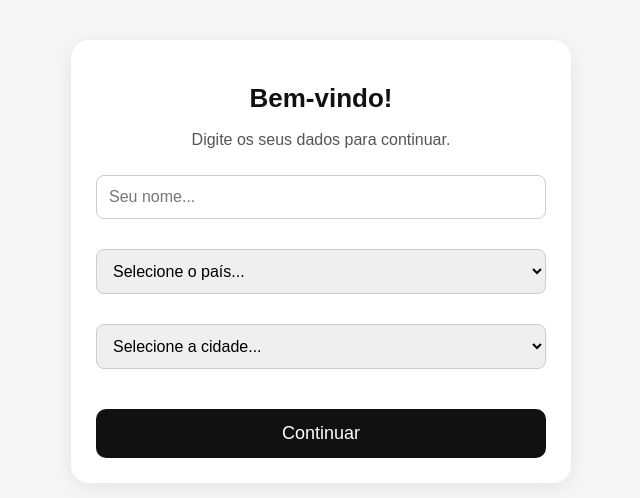
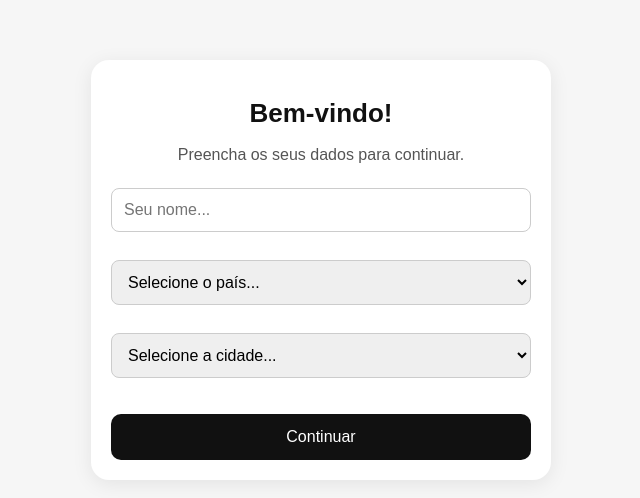
Before and after one commit to AraoSassa26/Longe-da-Zona-de-Conforto, a plain HTML site: page index.html in a window 1280 px wide. Shown: the whole page, without its empty margins (319-959 px from the left). Drawn offline with Linux system fonts and the light colour scheme.

Commit message:
index atualizado

```diff
--- a/index.html
+++ b/index.html
@@ -1,57 +1,34 @@
 <!DOCTYPE html>
 <html lang="pt">
 <head>
-    <meta charset="UTF-8" />
-    <meta name="viewport" content="width=device-width, initial-scale=1.0" />
+  <meta charset="utf-8" />
+  <meta name="viewport" content="width=device-width,initial-scale=1" />
   <title>Bem-vindo</title>
-
-    <link rel="stylesheet" href="css/style.css">
-
+  <link rel="stylesheet" href="css/style.css" />
   <style>
-        .input, select {
-            width: 100%;
-            padding: 12px;
-            margin-top: 10px;
-            border-radius: 8px;
-            border: 1px solid #ccc;
-            font-size: 16px;
-        }
-
-        .btn {
-            margin-top: 20px;
-            padding: 14px;
-            width: 100%;
-            background: #111;
-            color: white;
-            border: none;
-            border-radius: 10px;
-            font-size: 18px;
-            cursor: pointer;
-            transition: 0.2s;
-        }
+    .container{max-width:420px;margin:60px auto;padding:20px}
+    .input,select{width:100%;padding:12px;margin-top:8px;border-radius:8px;border:1px solid #ccc;font-size:16px}
+    .btn{width:100%;padding:14px;margin-top:16px;border-radius:10px;background:#111;color:#fff;border:none;font-size:16px;cursor:pointer}
   </style>
 </head>
 <body>
+  <div class="container">
+    <h1>Bem-vindo!</h1>
+    <p>Preencha os seus dados para continuar.</p>
 
-    <div class="container">
-
-        <h1 class="titulo">Bem-vindo!</h1>
-
-        <p class="descricao">Digite os seus dados para continuar.</p>
-
-        <input id="nome" class="input" type="text" placeholder="Seu nome...">
+    <input id="nome" class="input" type="text" placeholder="Seu nome..." autocomplete="name">
 
     <select id="pais" class="input" onchange="carregarCidades()">
       <option value="">Selecione o país...</option>
-            <option value="Angola">Angola</option>
-            <option value="Brasil">Brasil</option>
-            <option value="Cabo Verde">Cabo Verde</option>
-            <option value="Guiné-Bissau">Guiné-Bissau</option>
-            <option value="Guiné Equatorial">Guiné Equatorial</option>
-            <option value="Moçambique">Moçambique</option>
-            <option value="Portugal">Portugal</option>
-            <option value="São Tomé e Príncipe">São Tomé e Príncipe</option>
-            <option value="Timor-Leste">Timor-Leste</option>
+      <option>Angola</option>
+      <option>Brasil</option>
+      <option>Cabo Verde</option>
+      <option>Guiné-Bissau</option>
+      <option>Guiné Equatorial</option>
+      <option>Moçambique</option>
+      <option>Portugal</option>
+      <option>São Tomé e Príncipe</option>
+      <option>Timor-Leste</option>
     </select>
 
     <select id="cidade" class="input">
@@ -59,65 +36,59 @@
     </select>
 
     <button class="btn" onclick="continuar()">Continuar</button>
-
   </div>
 
 <script>
+const WEBAPP_URL = "https://script.google.com/macros/s/AKfycbx2Q0gw78z5spkANxYSEV0SzW2zFHIjUek_2SynIgshlWR4rA1peUY8O9y29kkerzTF";
+
 const cidadesPorPais = {
-    "Angola": ["Luanda", "Benguela", "Lubango", "Huambo"],
-    "Brasil": ["São Paulo", "Rio de Janeiro", "Brasília", "Salvador"],
-    "Cabo Verde": ["Praia", "Mindelo"],
-    "Guiné-Bissau": ["Bissau"],
-    "Guiné Equatorial": ["Malabo", "Bata"],
-    "Moçambique": ["Maputo", "Beira", "Nampula"],
-    "Portugal": ["Lisboa", "Porto", "Coimbra"],
-    "São Tomé e Príncipe": ["São Tomé", "Santo António"],
-    "Timor-Leste": ["Díli", "Baucau"]
+  "Angola":["Luanda","Benguela","Lubango","Huambo"],
+  "Brasil":["São Paulo","Rio de Janeiro","Brasília","Salvador"],
+  "Cabo Verde":["Praia","Mindelo"],
+  "Guiné-Bissau":["Bissau"],
+  "Guiné Equatorial":["Malabo","Bata"],
+  "Moçambique":["Maputo","Beira","Nampula"],
+  "Portugal":["Lisboa","Porto","Coimbra"],
+  "São Tomé e Príncipe":["São Tomé","Santo António"],
+  "Timor-Leste":["Díli","Baucau"]
 };
 
-function carregarCidades() {
+function carregarCidades(){
   const pais = document.getElementById("pais").value;
-    const cidadeSelect = document.getElementById("cidade");
-
-    cidadeSelect.innerHTML = "<option value=''>Selecione a cidade...</option>";
-
-    if (cidadesPorPais[pais]) {
+  const sel = document.getElementById("cidade");
+  sel.innerHTML = "<option value=''>Selecione a cidade...</option>";
+  if (!pais || !cidadesPorPais[pais]) return;
   cidadesPorPais[pais].forEach(c => {
-            const option = document.createElement("option");
-            option.value = c;
-            option.textContent = c;
-            cidadeSelect.appendChild(option);
+    const o = document.createElement("option");
+    o.value = c; o.textContent = c; sel.appendChild(o);
   });
 }
-}
 
-function continuar() {
+function continuar(){
   const nome = document.getElementById("nome").value.trim();
   const pais = document.getElementById("pais").value;
   const cidade = document.getElementById("cidade").value;
 
   if (!nome || !pais || !cidade) {
-        alert("Preencha todos os campos.");
+    alert("Por favor, preencha todos os campos.");
     return;
   }
 
-    // Salvar localmente (opcional)
-    localStorage.setItem("visitante", nome);
+  // salvar localmente
+  localStorage.setItem("visitante_nome", nome);
+  localStorage.setItem("visitante_pais", pais);
+  localStorage.setItem("visitante_cidade", cidade);
 
-    // Enviar para o Google Sheets
-    fetch("https://script.google.com/macros/s/AKfycbwyiPvsmdauJKEtcWmhetiW3oc-4ZweNTIXudODcLUepLs1_EuJamlxgE93yQ0kz8Ba/exec", {
+  // enviar ao Apps Script (form-encoded). usamos mode:no-cors para evitar bloqueios de CORS no fetch.
+  fetch(WEBAPP_URL, {
     method: "POST",
-        body: new URLSearchParams({
-            nome,
-            pais,
-            cidade
-        })
+    mode: "no-cors",
+    body: new URLSearchParams({ nome, pais, cidade })
+  }).finally(() => {
+    // independentemente do sucesso/erro (no-cors não retorna resposta), redirecionamos
+    window.location.href = "livro.html";
   });
-
-    // Redirecionar
-    window.location.href = "livro.html";
 }
 </script>
-
 </body>
 </html>
```
Lines whose indentation alone changed are shown as unchanged.
